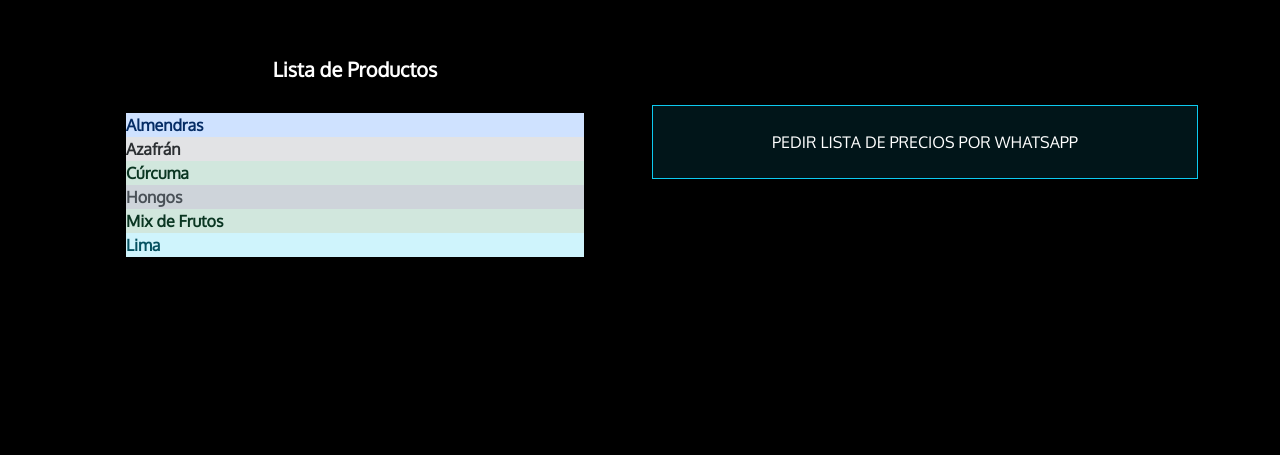
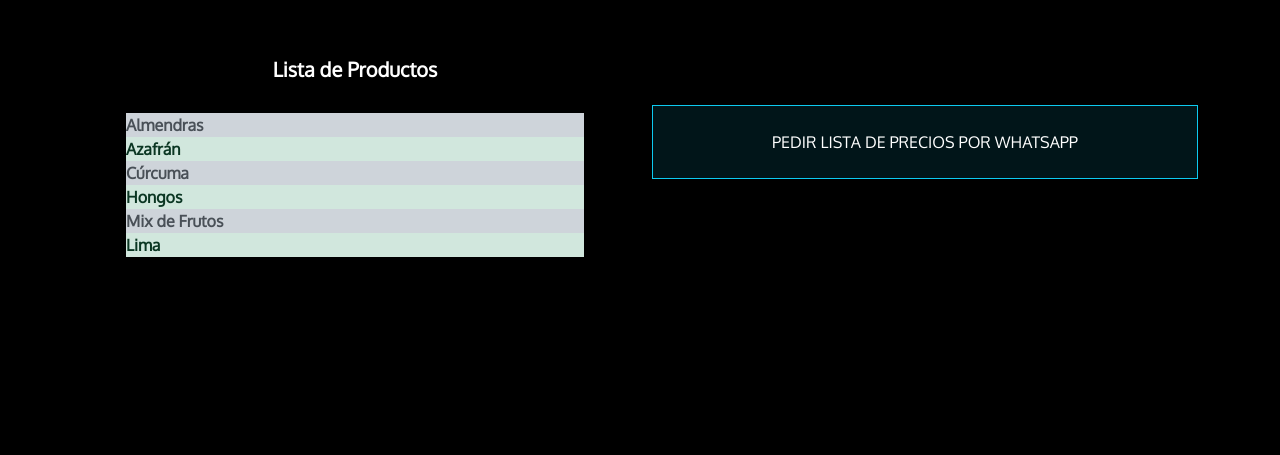
Before and after one commit to surazul/villagourmet, a plain HTML site: page html/productos.html in a window 1280 px wide. Shown: the part 281-736 px from the top of the page. Drawn offline with nearby package versions, Linux system fonts and the light colour scheme.

Commit message:
nuevas imagenes

```diff
--- a/html/productos.html
+++ b/html/productos.html
@@ -88,18 +88,18 @@
                             <h3 class="fs-5 fw-bold pb-2 text-center">Lista de Productos</h3>
                             <div class=" pt-3 m-2">
                                 <a href="#1"
-                                    class="list-group-item list-group-item-action list-group-item-primary fw-bold">Almendras</a>
+                                    class="list-group-item list-group-item-action list-group-item-dark fw-bold">Almendras</a>
                                 <a href="#2"
-                                    class="list-group-item list-group-item-action list-group-item-secondary fw-bold">Azafrán</a>
+                                    class="list-group-item list-group-item-action list-group-item-success fw-bold">Azafrán</a>
                                 <a href="#3"
-                                    class="list-group-item list-group-item-action list-group-item-success fw-bold">Cúrcuma</a>
+                                    class="list-group-item list-group-item-action list-group-item-dark fw-bold">Cúrcuma</a>
                                 <a href="#4"
-                                    class="list-group-item list-group-item-action list-group-item-dark fw-bold ">Hongos</a>
+                                    class="list-group-item list-group-item-action list-group-item-success fw-bold ">Hongos</a>
                                 <a href="#5"
-                                    class="list-group-item list-group-item-action list-group-item-success fw-bold ">Mix
+                                    class="list-group-item list-group-item-action list-group-item-dark fw-bold ">Mix
                                     de Frutos</a>
                                 <a href="#6"
-                                    class="list-group-item list-group-item-action list-group-item-info fw-bold">Lima</a>
+                                    class="list-group-item list-group-item-action list-group-item-success fw-bold">Lima</a>
                             </div>
                         </div>
                         <div class="pt-5 mt-5">
```
Also changed, not shown: index.html (+11 -8 lines), img/albahaca.png (added), img/arandanos.jpg (added), img/frutosrojos.png (added), img/maracuya.png (added), img/menta.jpg (added), img/romero.png (added).
